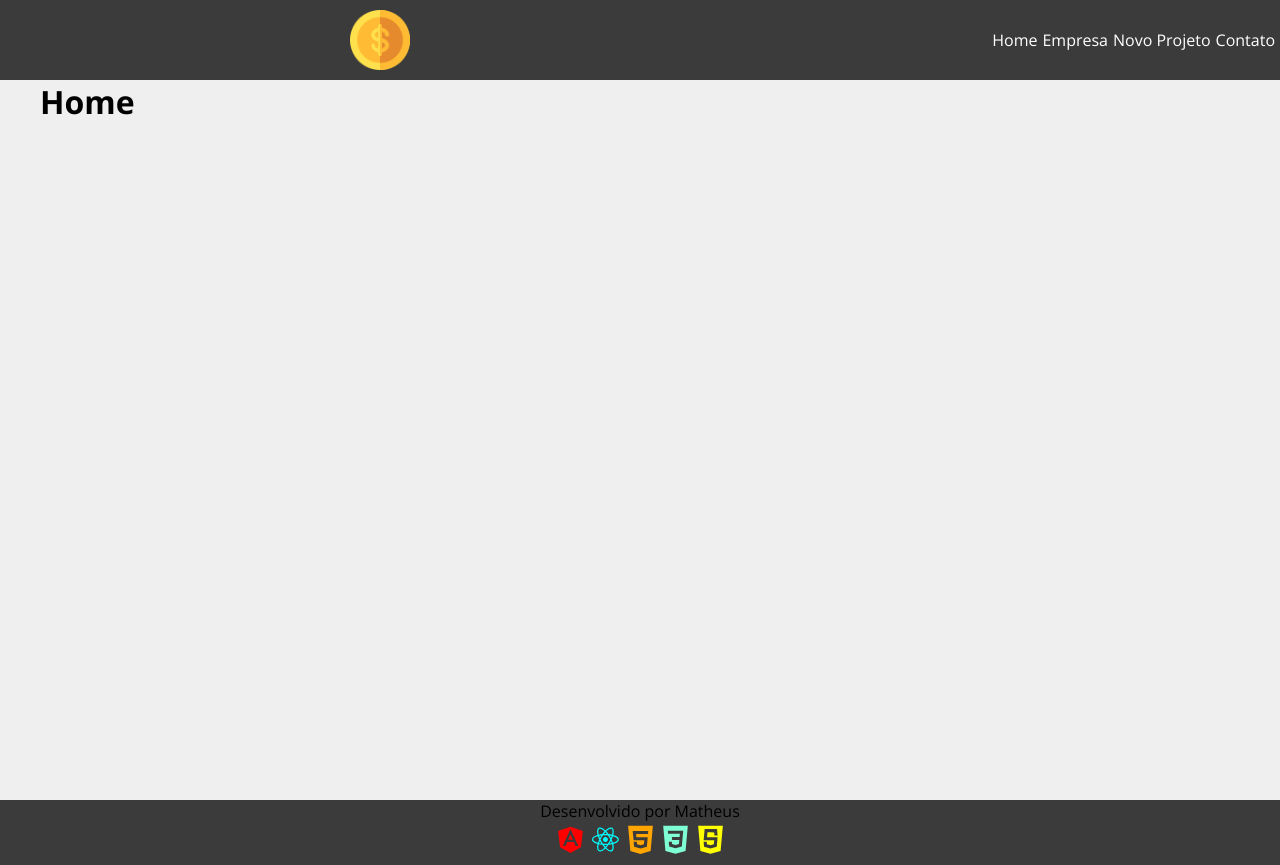
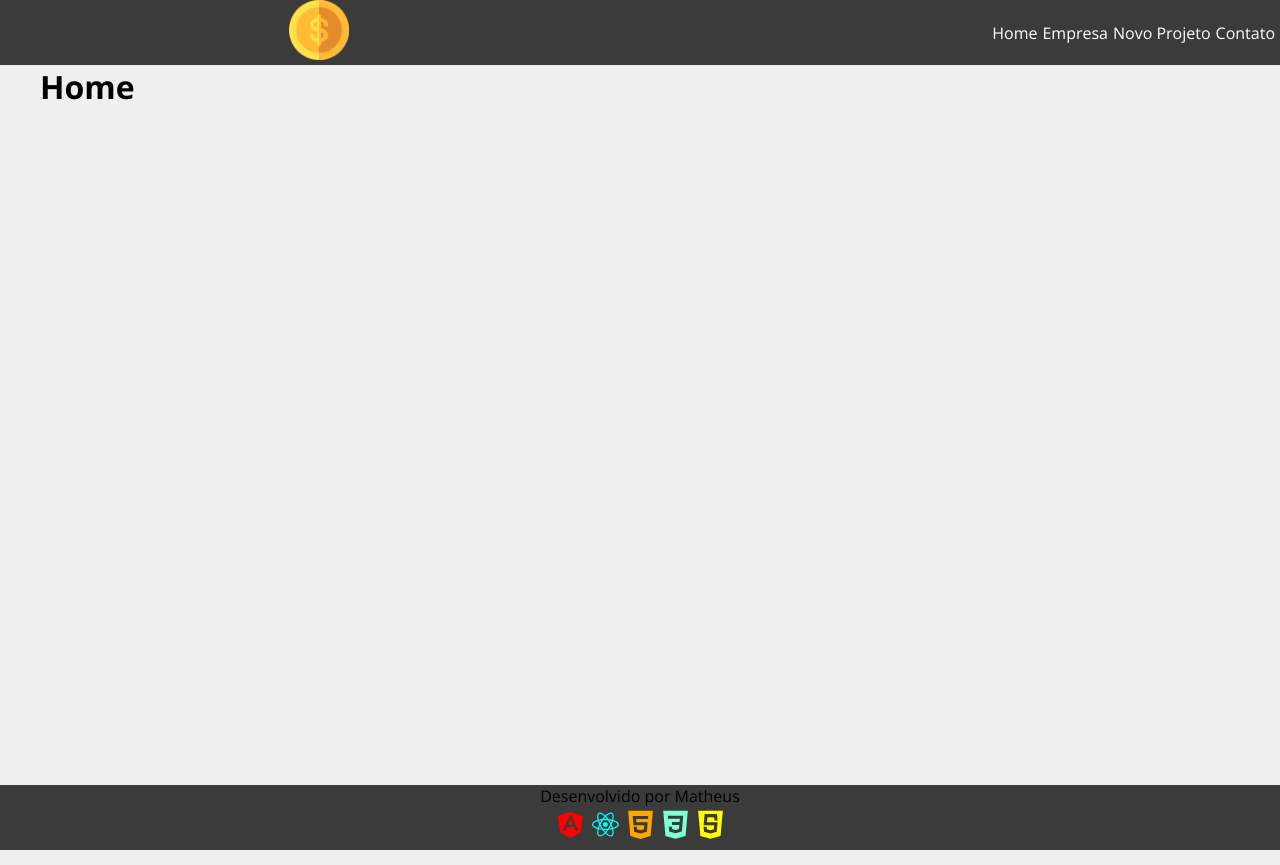
Before and after one commit to MatheusBruno/costs, a JavaScript app: page / in a window 1280 px wide. Built offline with nearby package versions, Linux system fonts and the light colour scheme; the HTML template or start-up script is replaced by a standard one.

Commit message:
parallax-titl

```diff
--- a/package.json
+++ b/package.json
@@ -10,6 +10,7 @@
     "react": "^18.2.0",
     "react-dom": "^18.2.0",
     "react-icons": "^4.4.0",
+    "react-parallax-tilt": "^1.7.63",
     "react-router-dom": "^6.4.0",
     "react-scripts": "5.0.1",
     "uuid": "^9.0.0",
--- a/src/layout/NavBar.js
+++ b/src/layout/NavBar.js
@@ -1,13 +1,17 @@
 import { Link } from 'react-router-dom';
 import style from './NavBar.module.css';
 import logo from '../imgs/costs_logo.png';
+import Tilt from 'react-parallax-tilt';
 
 function NavBar(){
     return(
         <nav className={style.main}>
 
+
             <Link to="/" className={style.linkimg}>
-                <img src={logo} className={style.logo}></img>
+                <Tilt>
+                    <img src={logo} className={style.logo}></img>
+                </Tilt>
             </Link>
 
             <ul className={style.alinhamento}>
--- a/src/layout/NavBar.module.css
+++ b/src/layout/NavBar.module.css
@@ -26,9 +26,9 @@
     height: 100%;
     display: flex;
     align-items: center;
+    justify-content: center;
 }
 
 .logo{
     height: 60px;
-    margin: 10px 0 10px 350px;
 }
```
Also changed, not shown: 2 other files (tests, documents, lock files or other folders).
